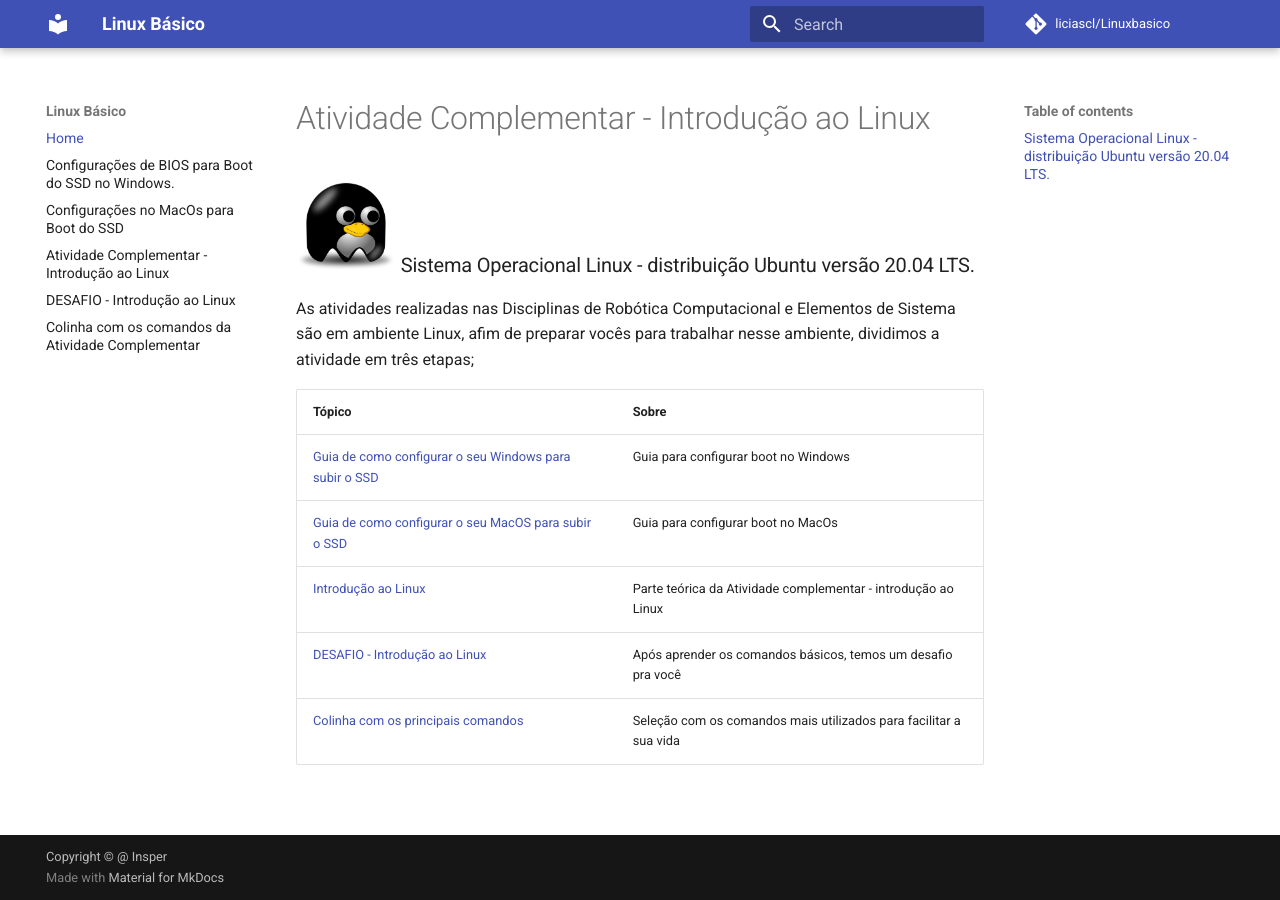
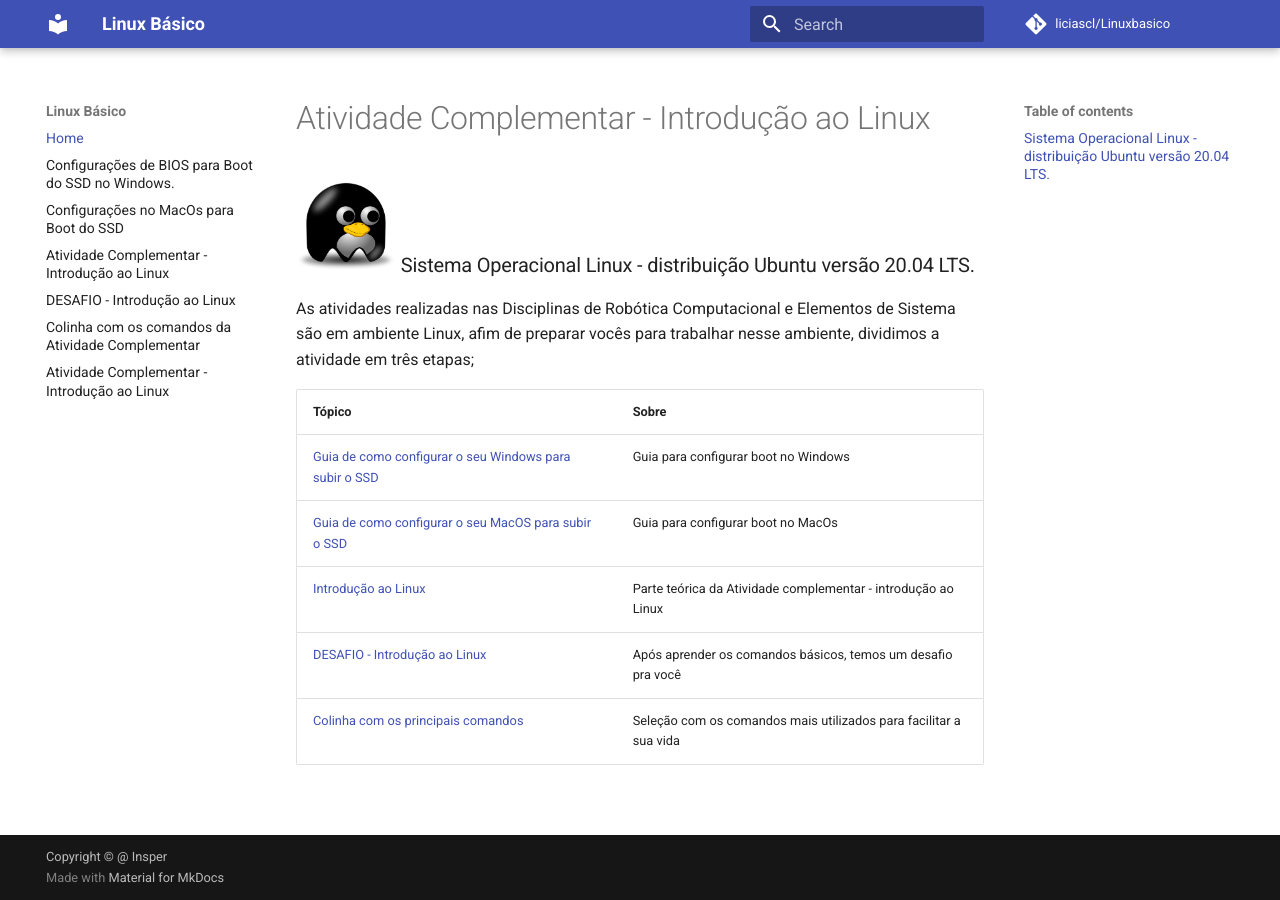
Before and after one commit to liciascl/Linuxbasico, an MkDocs documentation site: the page built from docs-src/index.md, in a window 1280 px wide. Built offline with MkDocs 1.6.1 and Material for MkDocs 9.7.7, drawn with Linux system fonts in a browser that asks for light colours; comment, search, counter and statistics services are not loaded; part of the change alters nothing that is shown.

```diff
--- a/mkdocs.yml
+++ b/mkdocs.yml
@@ -18,7 +18,7 @@ nav:
 - atividade_complementar.md
 - desafio.md
 - colinha.md
-
+- gravacoes.md
 
 #####################################################################
 
```
